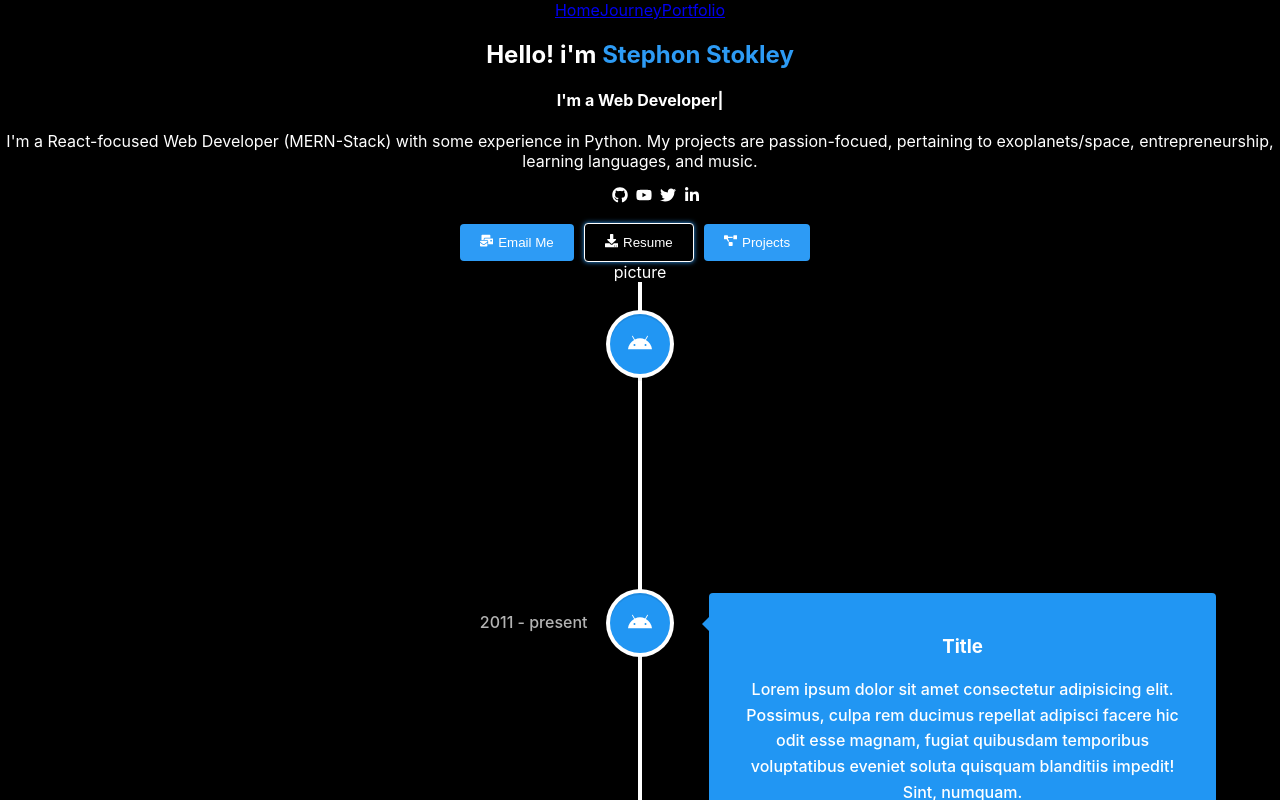
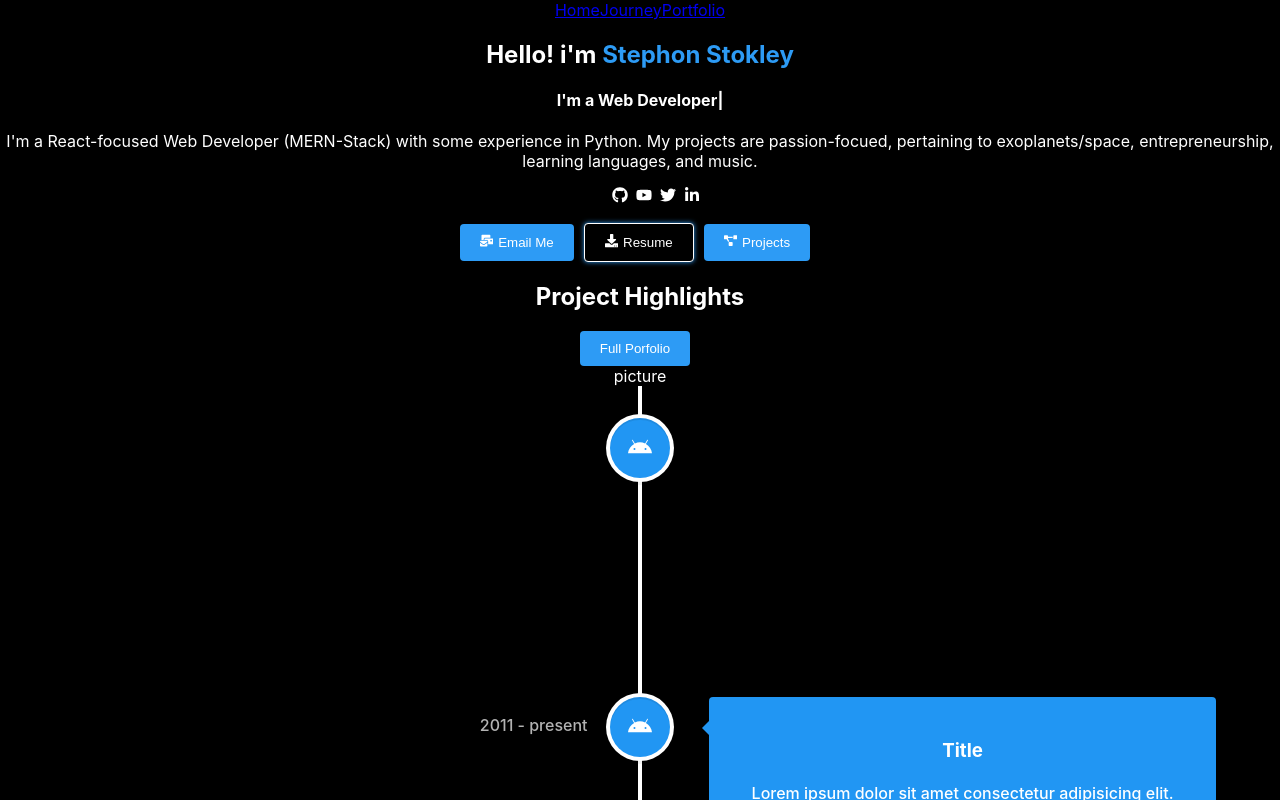
Before and after one commit to TheLonerCoder/Thelonercoderportfolio, a React (Create React App) app in the folder loner-coder/: page / in a window 1280 px wide. Shown: the top 800 px of the page. Built offline with nearby package versions, Linux system fonts and the light colour scheme.

Commit message:
port highlights boiler

```diff
--- a/loner-coder/src/components/home.js
+++ b/loner-coder/src/components/home.js
@@ -3,6 +3,7 @@ import '../styles/home.css';
 import '../styles/website.css'
 import {FaGithub, FaYoutube, FaTwitter, FaLinkedinIn, FaDownload, FaMailBulk, FaProjectDiagram} from 'react-icons/fa';
 import Journey from './journey';
+import HomeProjects from './homeProjects';
 
 
 
@@ -30,6 +31,8 @@ function Home() {
             <button id='projectBtn'><FaProjectDiagram />Projects</button>
         </article>
 
+
+        <HomeProjects />
         <Journey />
     </div>
   )
--- /dev/null
+++ b/loner-coder/src/components/homeProjects.js
@@ -0,0 +1,13 @@
+import React from 'react'
+
+function HomeProjects() {
+  return (
+    <div>
+        <h2>Project Highlights</h2>
+
+        <button>Full Porfolio</button>
+    </div>
+  )
+}
+
+export default HomeProjects
```
